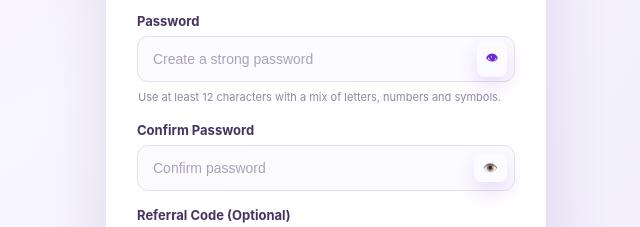
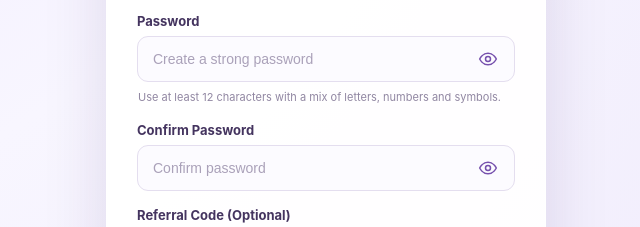
Before and after one commit to ismailibrahim080699-code/Ailat-data, a plain HTML site: page register.html in a window 1280 px wide. Shown: the part 450-677 px from the top of the page, 314-954 px from the left. Drawn offline with Linux system fonts and the light colour scheme.

Commit message:
Polish password visibility toggle with clean eye icons

```diff
--- a/register.html
+++ b/register.html
@@ -19,7 +19,9 @@ input::placeholder{color:#aaa1b9}
 input:focus{outline:none;border-color:#8b5cf6;background:white;box-shadow:0 0 0 4px #8b5cf618}
 .password-box{position:relative}
 .password-box input{padding-right:64px}
-.toggle-password{position:absolute;right:8px;top:50%;transform:translateY(-50%);width:auto;padding:7px 9px;margin:0;background:transparent;color:#6d28d9;border:0;border-radius:7px;font-size:12px;font-weight:700;cursor:pointer}
+.toggle-password{position:absolute;right:8px;top:50%;transform:translateY(-50%);width:38px;height:38px;display:grid;place-items:center;padding:0;margin:0;background:transparent;color:#7650ad;border:0;border-radius:9px;cursor:pointer;box-shadow:none}
+.toggle-password:hover{background:#f2edff;box-shadow:none;transform:translateY(-50%)}
+.toggle-password svg{width:20px;height:20px;fill:none;stroke:currentColor;stroke-width:1.8;stroke-linecap:round;stroke-linejoin:round}
 .field-hint{font-size:11px;line-height:1.5;color:#9187a2;margin:7px 1px 0}
 button{width:100%;padding:15px;border:0;border-radius:11px;background:linear-gradient(110deg,#5b21b6,#7c3aed);color:white;font-size:14px;font-weight:700;letter-spacing:.2px;margin-top:23px;cursor:pointer;box-shadow:0 9px 20px #6d28d926;transition:transform .2s,box-shadow .2s}
 button:hover{transform:translateY(-1px);box-shadow:0 12px 24px #6d28d933}
@@ -65,7 +67,7 @@ minlength="8" required>
 class="toggle-password"
 id="togglePassword"
 aria-label="Show password"
-aria-pressed="false">👁</button>
+aria-pressed="false"><svg viewBox="0 0 24 24" aria-hidden="true"><path d="M2 12s3.6-7 10-7 10 7 10 7-3.6 7-10 7S2 12 2 12Z"/><circle cx="12" cy="12" r="3"/></svg></button>
 </div>
 
 <p class="field-hint">Use at least 12 characters with a mix of letters, numbers and symbols.</p>
@@ -81,7 +83,7 @@ minlength="8" required>
 class="toggle-password"
 id="toggleConfirmPassword"
 aria-label="Show password"
-aria-pressed="false">👁️</button>
+aria-pressed="false"><svg viewBox="0 0 24 24" aria-hidden="true"><path d="M2 12s3.6-7 10-7 10 7 10 7-3.6 7-10 7S2 12 2 12Z"/><circle cx="12" cy="12" r="3"/></svg></button>
 </div>
 
 <label>Referral Code (Optional)</label>
@@ -148,14 +150,14 @@ function setupPasswordToggle(inputId, buttonId){
   if(passwordInput.type === "password"){
 
    passwordInput.type = "text";
-   toggleButton.textContent = "🙈";
+   toggleButton.innerHTML = '<svg viewBox="0 0 24 24" aria-hidden="true"><path d="M2 12s3.6-7 10-7 10 7 10 7-3.6 7-10 7S2 12 2 12Z"/><circle cx="12" cy="12" r="3"/></svg>';
    toggleButton.setAttribute("aria-label","Hide password");
    toggleButton.setAttribute("aria-pressed","true");
 
   }else{
 
    passwordInput.type = "password";
-   toggleButton.textContent = "👁";
+   toggleButton.innerHTML = '<svg viewBox="0 0 24 24" aria-hidden="true"><path d="M3 3l18 18M10.6 10.6a2 2 0 002.8 2.8"/><path d="M9.9 5.2A10.8 10.8 0 0112 5c6.4 0 10 7 10 7a15.8 15.8 0 01-3.1 3.8M6.2 6.2C3.5 8 2 12 2 12s3.6 7 10 7a10.4 10.4 0 004.1-.8"/></svg>';
    toggleButton.setAttribute("aria-label","Show password");
    toggleButton.setAttribute("aria-pressed","false");
 
```
